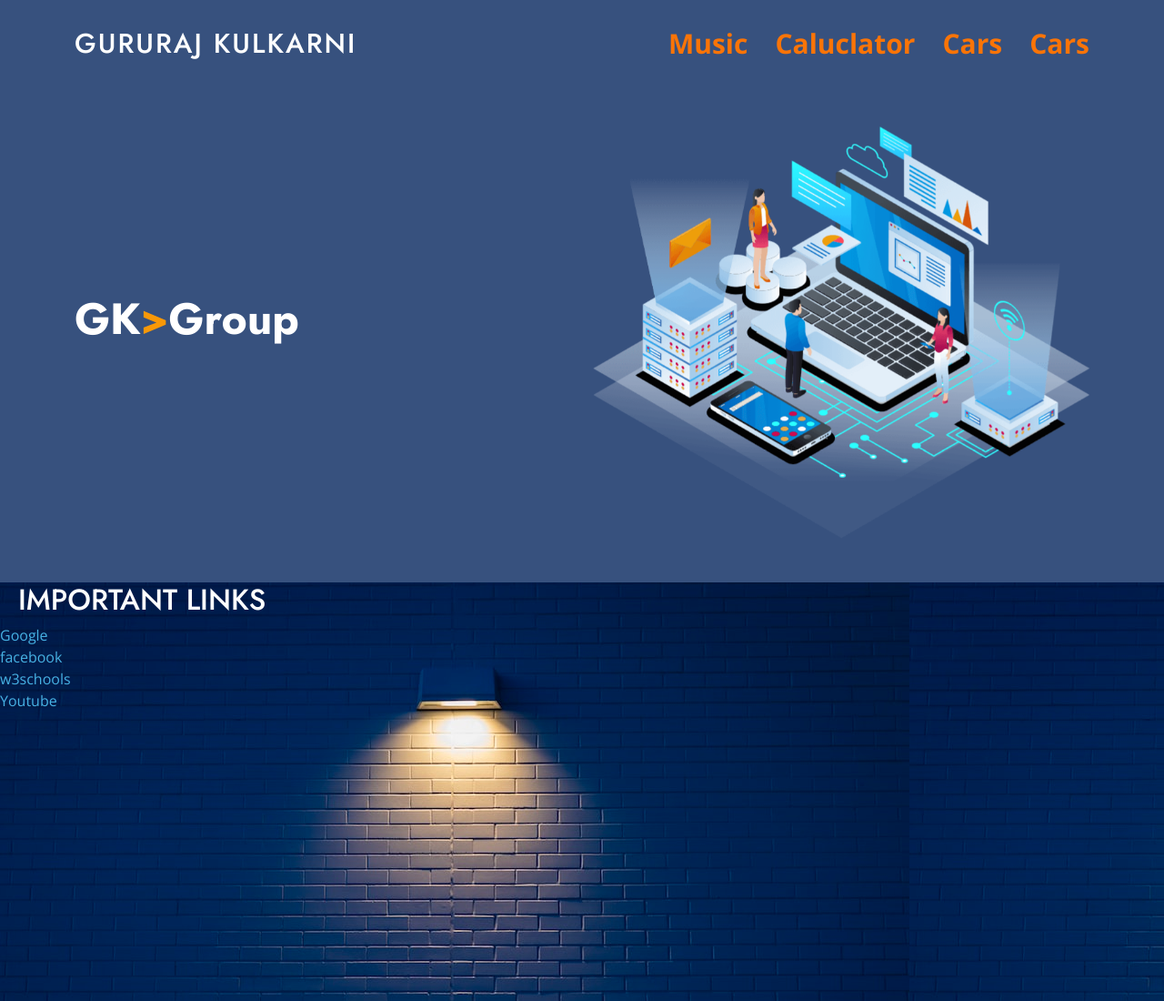
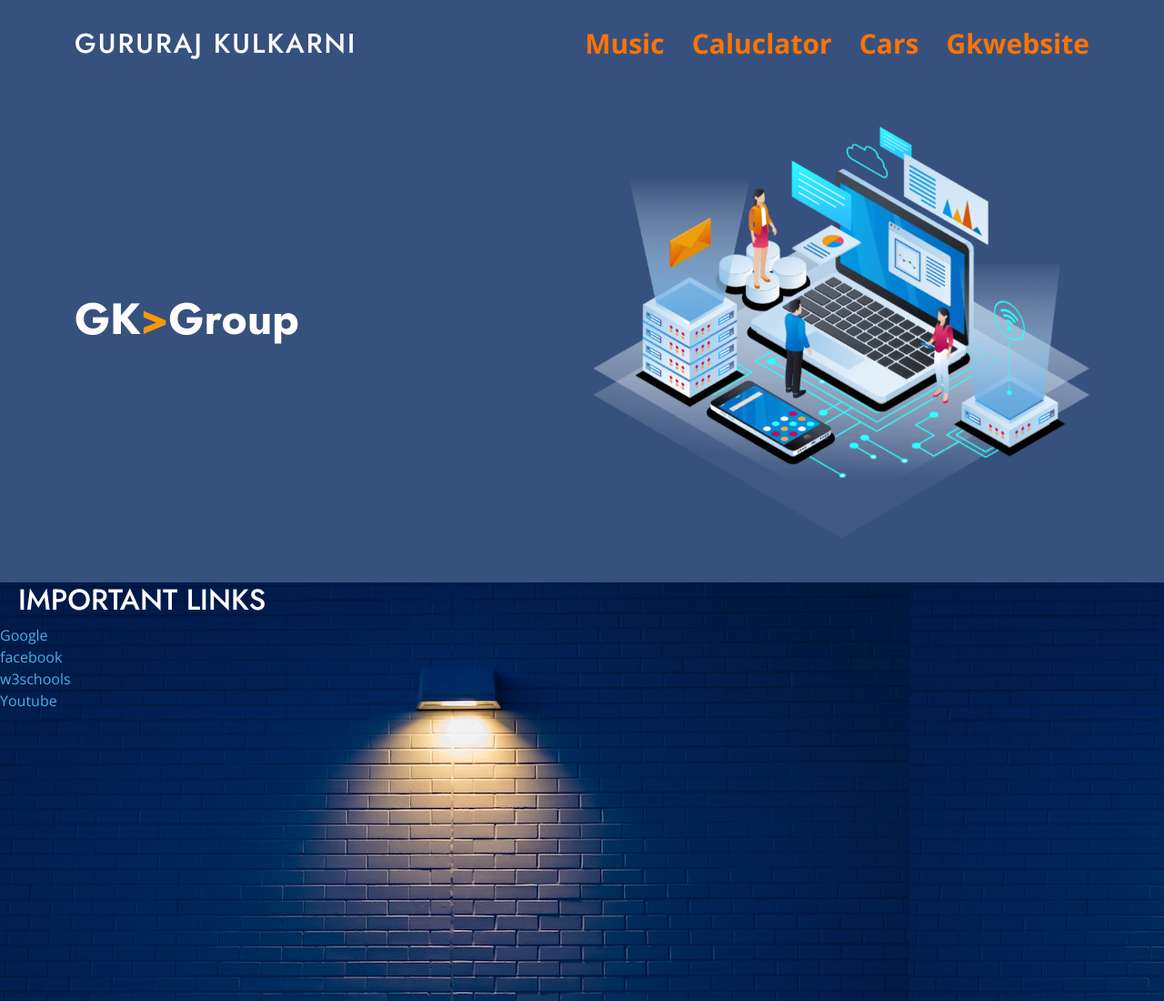
Before and after one commit to gururajkulkarn/gkapp.github.io, a website: page index.html in a window 1280 px wide. Shown: the top 1100 px of the page at 91% size. Drawn offline with nearby package versions, Linux system fonts and the light colour scheme.

Commit message:
Update index.html

```diff
--- a/index.html
+++ b/index.html
@@ -79,7 +79,7 @@
               style="COLOR:rgb(250, 116, 7);font-size:30px"><B>Cars</B></a></li>
 
              <li><a class="nav-link scrollto active" href="website.html"
-              style="COLOR:rgb(250, 116, 7);font-size:30px"><B>Cars</B></a></li>
+              style="COLOR:rgb(250, 116, 7);font-size:30px"><B>Gkwebsite</B></a></li>
 
         </ul>
         <i class="bi bi-list mobile-nav-toggle"></i>
```
